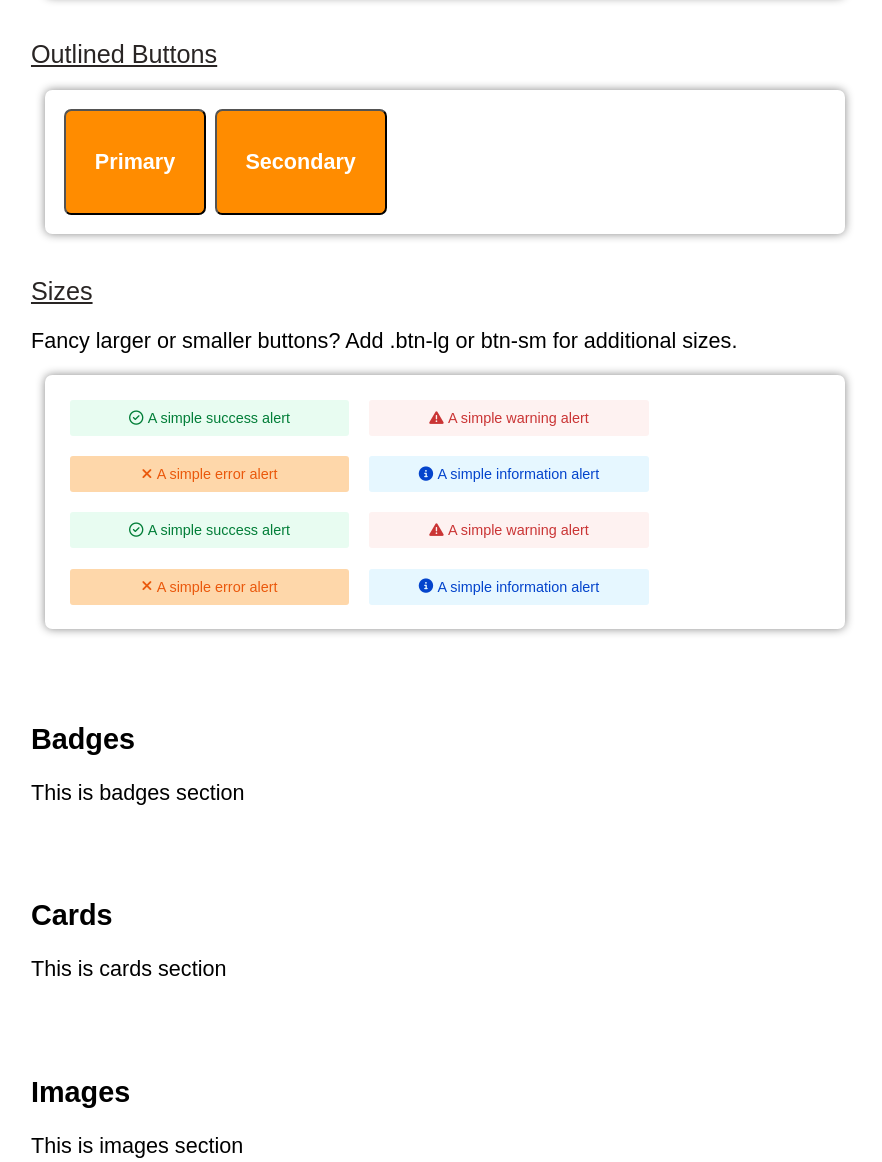
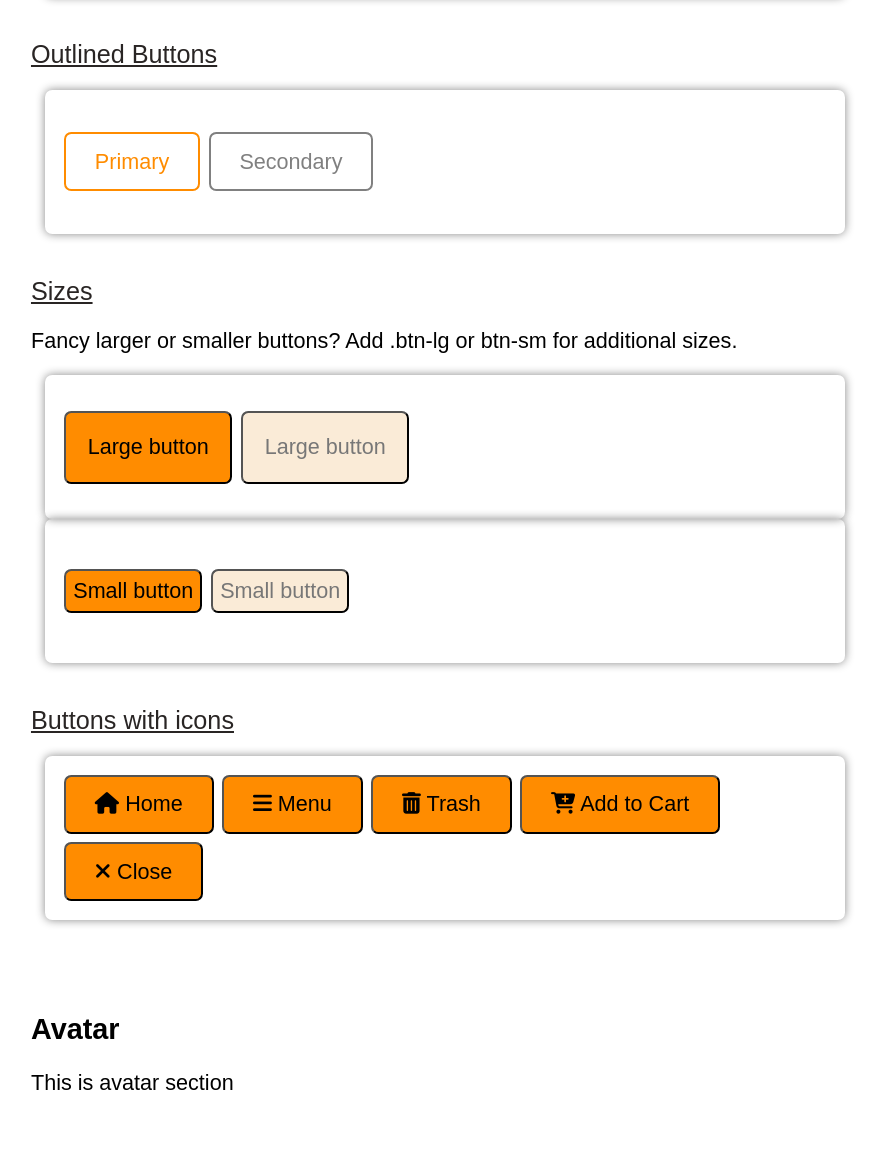
Before and after one commit to sunilvr/elegantUI, a plain HTML site: page docs.html in a window 1280 px wide. Shown: the part 1851-3013 px from the top of the page, without its empty margins (257-1139 px from the left). Drawn offline with Linux system fonts and the light colour scheme.

Commit message:
alerts and buttons - code refactoring

```diff
--- a/components/buttons/buttons.css
+++ b/components/buttons/buttons.css
@@ -16,5 +16,31 @@
 
 .secondary-btn{
     background-color: var(--secondary-color);
-    color: black;
+    color: var(--text-gray);
 }
+
+.disabled-btn{
+    pointer-events: none;
+    color: var(--text-lighter);
+    background-color: var(--light-gray);
+}
+
+.primary-btn-outlined{
+    background-color: white;
+    color: var(--primary-color);
+    border: 0.2rem solid var(--primary-color);
+}
+
+.secondary-btn-outlined{
+    background-color: white;
+    border: 0.2rem solid gray;
+    color: gray;
+}
+
+.btn-large{
+    padding:1.5rem 1.5rem;
+}
+
+.btn-small{
+    padding:0.5rem 0.5rem;
+}
--- a/docs.css
+++ b/docs.css
@@ -1,6 +1,5 @@
 .docs-container{
     display:grid;
-    margin-right: 1rem;;
     grid-gap:1rem;
     grid-template-columns: 18rem 1fr;
     grid-template-rows: 6rem 1fr 1fr 1fr 1fr 4rem;
@@ -22,6 +21,7 @@
     flex-wrap: wrap;
     position: sticky;
     top:0;
+    width:100%;
 }
 
 header{
@@ -83,6 +83,7 @@ header{
     flex-direction: column;
     flex-wrap:wrap;
     padding:1rem;
+    margin-right: 1rem;
 }
 
 .document-section{
@@ -141,4 +142,6 @@ header{
     height: auto;
     margin-left: 1rem;
     padding: 1rem 1rem 1rem 1rem;
+    position: relative;
+    align-items: center;
 }
--- a/docs.html
+++ b/docs.html
@@ -9,6 +9,7 @@
     <link href="/components/alerts/alert.css" rel="stylesheet" />
     <link href="/components/buttons/buttons.css" rel="stylesheet" />
     <link href="docs.css" rel="stylesheet" />
+    <link rel="stylesheet" href="https://cdnjs.cloudflare.com/ajax/libs/font-awesome/4.7.0/css/font-awesome.min.css">
     <script src="https://kit.fontawesome.com/5085ec57f6.js" crossorigin="anonymous"></script>
 </head>
 <body>
@@ -122,76 +123,6 @@
                         </div>
                     </div>
                 </section>
-                <!--<section id="avatar">
-                    <h1 class="component-types">Avatar</h1>
-                    <p>This is avatar section</p>
-                    <div class="component-container">
-                        <h2 class="sub-component-types">Alerts with icon</h2>
-                        <p>Alerts with icons achieve the alert functionality in addition to providing visual identifiable icons.</p>
-                        <div class="comp-container-content">
-                            <div class="alert-success-icon">
-                                <i class="far fa-check-circle"></i>
-                                <span class="p-md">A simple success alert</span>
-                            </div>
-                            <div class="alert-warning-icon">
-                                <i class="fas fa-exclamation-triangle"></i>
-                                <span class="p-md">A simple warning alert</span>
-                            </div>
-                            <div class="alert-error-icon">
-                                <i class="fas fa-times"></i>
-                                <span class="p-md">A simple error alert</span>
-                            </div>
-                            <div class="alert-info-icon">
-                                <i class="fas fa-info-circle"></i>
-                                <span class="p-md">A simple information alert</span>
-                            </div>
-                        </div>
-                    </div>
-                    <div class="component-container">
-                        <h2 class="sub-component-types">Alerts with icon</h2>
-                        <p>Alerts with icons achieve the alert functionality in addition to providing visual identifiable icons.</p>
-                        <div class="comp-container-content">
-                            <div class="alert-success-icon">
-                                <i class="far fa-check-circle"></i>
-                                <span class="p-md">A simple success alert</span>
-                            </div>
-                            <div class="alert-warning-icon">
-                                <i class="fas fa-exclamation-triangle"></i>
-                                <span class="p-md">A simple warning alert</span>
-                            </div>
-                            <div class="alert-error-icon">
-                                <i class="fas fa-times"></i>
-                                <span class="p-md">A simple error alert</span>
-                            </div>
-                            <div class="alert-info-icon">
-                                <i class="fas fa-info-circle"></i>
-                                <span class="p-md">A simple information alert</span>
-                            </div>
-                        </div>
-                    </div>
-                    <div class="component-container">
-                        <h2 class="sub-component-types">Alerts with icon</h2>
-                        <p>Alerts with icons achieve the alert functionality in addition to providing visual identifiable icons.</p>
-                        <div class="comp-container-content">
-                            <div class="alert-success-icon">
-                                <i class="far fa-check-circle"></i>
-                                <span class="p-md">A simple success alert</span>
-                            </div>
-                            <div class="alert-warning-icon">
-                                <i class="fas fa-exclamation-triangle"></i>
-                                <span class="p-md">A simple warning alert</span>
-                            </div>
-                            <div class="alert-error-icon">
-                                <i class="fas fa-times"></i>
-                                <span class="p-md">A simple error alert</span>
-                            </div>
-                            <div class="alert-info-icon">
-                                <i class="fas fa-info-circle"></i>
-                                <span class="p-md">A simple information alert</span>
-                            </div>
-                        </div>
-                    </div>
-                </section>-->
                 <section class="component-section" id="buttons">
                     <h1 class="component-types">Buttons</h1>
                     <p>This is button section</p>
@@ -200,54 +131,42 @@
                         <div class="comp-container-content-row">
                             <button class="btn primary-btn">Primary</button>
                             <button class="btn secondary-btn">Secondary</button>
-                            <button class="btn" disabled="disabled">Disabled</button>
+                            <button class="btn disabled-btn" disabled="disabled">Disabled</button>
                         </div>
                     </div>
                     <div class="component-container">
                         <h2 class="sub-component-types">Outlined Buttons</h2>
                         <div class="comp-container-content-row">
-                                <button class="btn">Primary</button>
-                                <button class="btn">Secondary</button>
+                                <button class="btn primary-btn-outlined">Primary</button>
+                                <button class="btn secondary-btn-outlined">Secondary</button>
                         </div>
                     </div>
                     <div class="component-container">
                         <h2 class="sub-component-types">Sizes</h2>
                         <p>Fancy larger or smaller buttons? Add .btn-lg or btn-sm for additional sizes.</p>
                         <div class="comp-container-content-row">
-                            <div class="alert-success-icon">
-                                <i class="far fa-check-circle"></i>
-                                <span class="p-md">A simple success alert</span>
-                            </div>
-                            <div class="alert-warning-icon">
-                                <i class="fas fa-exclamation-triangle"></i>
-                                <span class="p-md">A simple warning alert</span>
-                            </div>
-                            <div class="alert-error-icon">
-                                <i class="fas fa-times"></i>
-                                <span class="p-md">A simple error alert</span>
-                            </div>
-                            <div class="alert-info-icon">
-                                <i class="fas fa-info-circle"></i>
-                                <span class="p-md">A simple information alert</span>
-                            </div>
-                            <div class="alert-success-icon">
-                                <i class="far fa-check-circle"></i>
-                                <span class="p-md">A simple success alert</span>
-                            </div>
-                            <div class="alert-warning-icon">
-                                <i class="fas fa-exclamation-triangle"></i>
-                                <span class="p-md">A simple warning alert</span>
-                            </div>
-                            <div class="alert-error-icon">
-                                <i class="fas fa-times"></i>
-                                <span class="p-md">A simple error alert</span>
-                            </div>
-                            <div class="alert-info-icon">
-                                <i class="fas fa-info-circle"></i>
-                                <span class="p-md">A simple information alert</span>
-                            </div>
+                            <button class="btn primary-btn btn-large">Large button</button>
+                            <button class="btn secondary-btn btn-large">Large button</button>
+                        </div>
+                        <div class="comp-container-content-row">
+                            <button class="btn primary-btn btn-small">Small button</button>
+                            <button class="btn secondary-btn btn-small">Small button</button>
                         </div>
                     </div>
+                    <div class="component-container">
+                        <h2 class="sub-component-types">Buttons with icons</h2>
+                        <div class="comp-container-content-row">
+                            <button class="btn primary-btn"><i class= "fa fa-home"></i> Home</button>
+                            <button class="btn primary-btn"><i class= "fa fa-bars"></i> Menu</button>
+                            <button class="btn primary-btn"><i class="fas fa-trash-alt"></i> Trash</button>
+                            <button class="btn primary-btn"><i class="fas fa-cart-plus"></i> Add to Cart</button>
+                            <button class="btn primary-btn"><i class= "fa fa-close"></i> Close</button>
+                        </div>
+                    </div>
+                </section>
+                <section class="component-section" id="avatar">
+                    <h1 class="component-types">Avatar</h1>
+                    <p>This is avatar section</p>
                 </section>
                 <section class="component-section" id="badges">
                     <h1 class="component-types">Badges</h1>
--- a/styles.css
+++ b/styles.css
@@ -10,6 +10,8 @@
     --primary-color:darkorange;
     --secondary-color:antiquewhite;
     --logo-color:#c2410c;
+    --light-gray: #f1f5f7;
+    --text-gray: #777;
 }
 
 html{
@@ -25,6 +27,8 @@ body{
     display:flex;
     flex-wrap: wrap;
     flex-direction: column;
+    height: 100%;
+
 }
 
 .header{
@@ -84,7 +88,6 @@ button{
     color: white;
     padding: 1rem 2rem;
     border-radius: 0.5rem;
-    font-weight:bolder;
     font-size: 1.5rem;
     width: 15rem;
     cursor: pointer;
```
